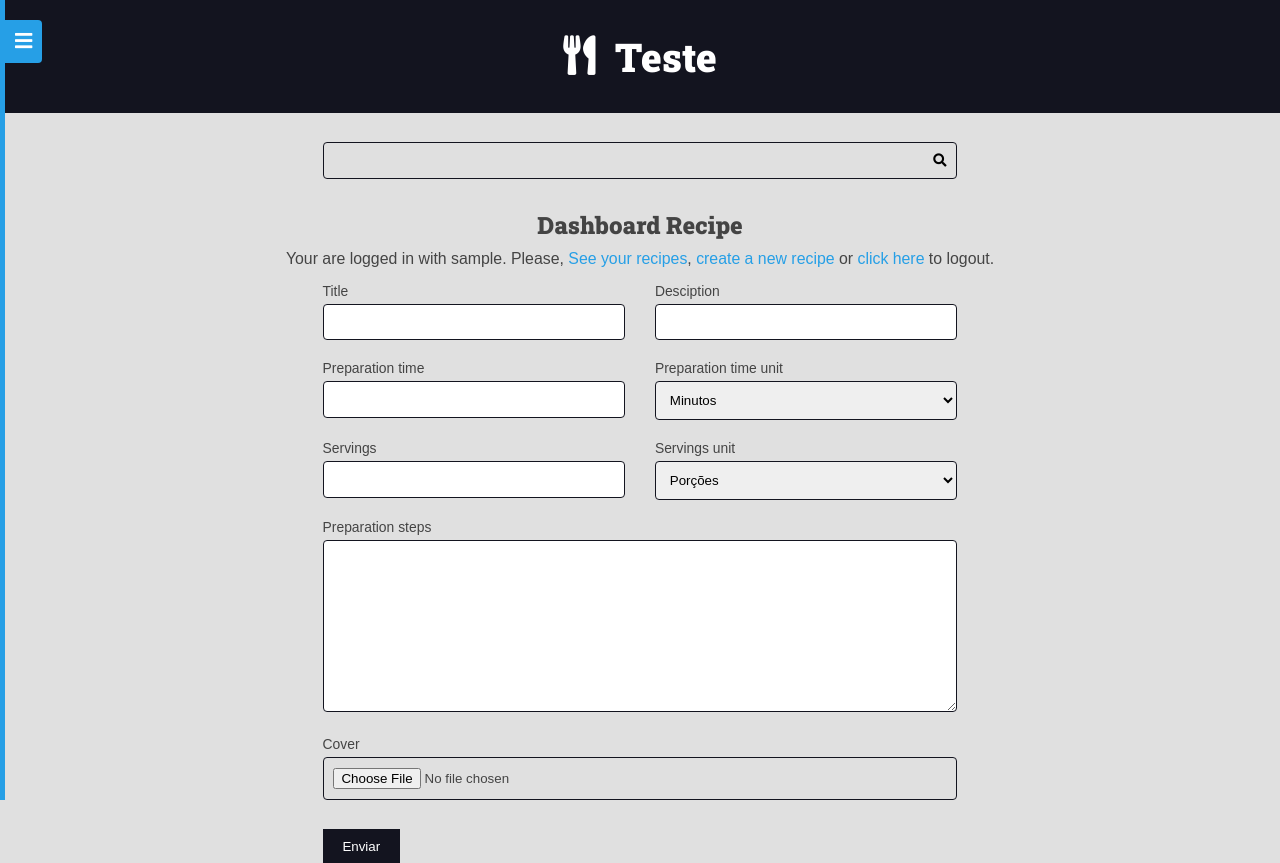
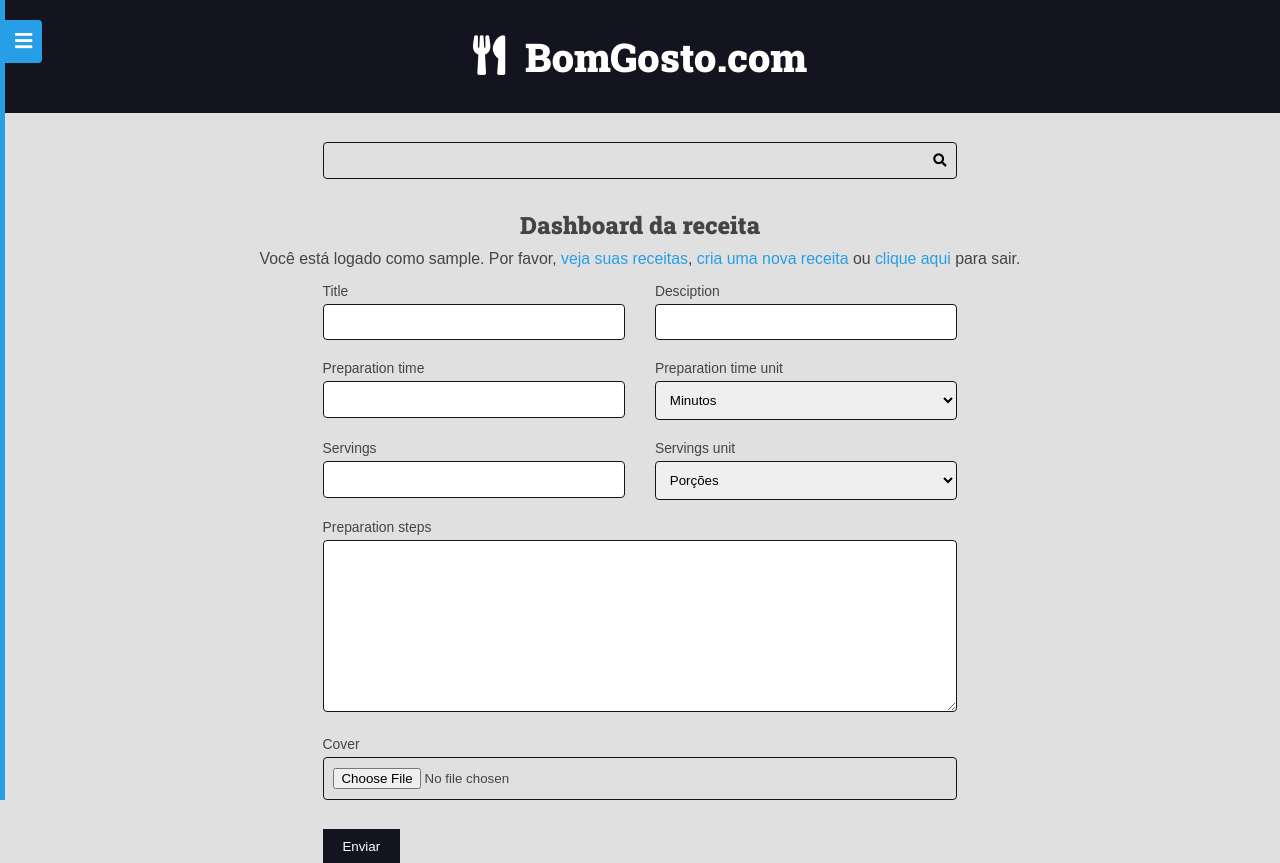
Before and after one commit to HelielSouza/Django-Recipe-Blog, a Django app: page /authors/dashboard/recipe/new/ in a window 1280 px wide. Shown: the top 863 px of the page. Run offline with Django 4.2, Linux system fonts and the light colour scheme; the visitor is signed in with stand-in values (Sample User, id 1).

Commit message:
Recipe edit dashboard transition from FVB to CVB

```diff
--- a/authors/templates/authors/pages/dashboard_recipe.html
+++ b/authors/templates/authors/pages/dashboard_recipe.html
@@ -4,7 +4,7 @@
 
 {% block content %}
   <div class="main-content center container">
-    <h2>Dashboard Recipe</h2>
+    <h2>Dashboard da receita</h2>
     {% include 'global/partials/messages.html' %}
     {% include 'authors/partials/login_message.html' %}
 
--- a/authors/templates/authors/partials/login_message.html
+++ b/authors/templates/authors/partials/login_message.html
@@ -1,14 +1,14 @@
 {% if user.is_authenticated %}
 <div class="login-message">
-  Your are logged in with
+  Você está logado como
   {{ request.user.username }}.
-  Please,
-  <a href="{% url 'authors:dashboard' %}">See your recipes</a>,
-  <a href="{% url 'authors:dashboard_recipe_new' %}">create a new recipe</a> or
+  Por favor,
+  <a href="{% url 'authors:dashboard' %}">veja suas receitas</a>,
+  <a href="{% url 'authors:dashboard_recipe_new' %}">cria uma nova receita</a> ou
   <form class="inline-form" action="{% url 'authors:logout' %}" method='POST'>
     {% csrf_token %}
     <input type="hidden" name="username" value="{{ request.user.username }}">
-    <button class="plaintext-button" type="submit">click here</button>
-  </form> to logout.
+    <button class="plaintext-button" type="submit">clique aqui</button>
+  </form> para sair.
 </div>
 {% endif %}
--- a/authors/urls.py
+++ b/authors/urls.py
@@ -23,7 +23,7 @@
     ),
     path(
         'dashboard/recipe/<int:id>/edit/',
-        views.dashboard_recipe_edit,
+        views.DashboardRecipe.as_view(),
         name='dashboard_recipe_edit'
     ),
 ]
--- a/authors/views/__init__.py
+++ b/authors/views/__init__.py
@@ -1,2 +1,4 @@
 # flake8 : noqa
+# aqui foi alterado
 from .all import *
+from .dashboard_recipe import *
--- a/base_static/global/js/scripts.js
+++ b/base_static/global/js/scripts.js
@@ -5,7 +5,7 @@
       form.addEventListener('submit', function (e) {
         e.preventDefault();
 
-        const confirmed = confirm('Are you sure?');
+        const confirmed = confirm('Tem certeza que deseja excluir?');
 
         if (confirmed) {
           form.submit();
--- a/base_templates/global/partials/header.html
+++ b/base_templates/global/partials/header.html
@@ -3,7 +3,7 @@
         <h1>
             <a class="main-logo" href= "{% url 'recipes:home' %}">
                 <i class="fas fa-utensils main-logo-icon"></i>
-                <span class="main-logo-text">Teste</span>
+                <span class="main-logo-text">BomGosto.com</span>
             </a>
         </h1>
     </div>
--- a/base_templates/global/partials/menu.html
+++ b/base_templates/global/partials/menu.html
@@ -11,15 +11,16 @@
 
     <div class="menu-content">
       <nav class="menu-nav">
-        <a href="{% url 'recipes:home' %}">Home</a>
+        <a href="{% url 'recipes:home' %}">Página inicial</a>
 
         {% if user.is_authenticated %}
-
+          <a href="{% url 'authors:dashboard_recipe_new' %}">Nova receita</a>
+          <a href="{% url 'authors:dashboard' %}">Dashboard</a>
           <a class="authors-logout-link" href="{% url 'authors:logout' %}">Sair</a>
           {% include 'authors/partials/form_logout.html' %}
         {% else %}
 
-          <a href="{% url 'authors:login' %}">Login</a>
+          <a href="{% url 'authors:login' %}">Entrar</a>
           <a href="{% url 'authors:register' %}">Cadastrar</a>
       {% endif %}
       </nav>
```
Also changed, not shown: authors/templates/authors/pages/dashboard.html (+5 -5 lines), authors/views/dashboard_recipe.py (added, +85 -0 lines).
